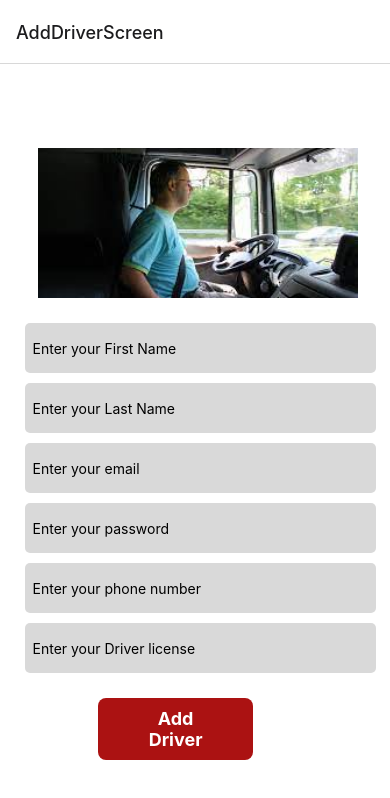
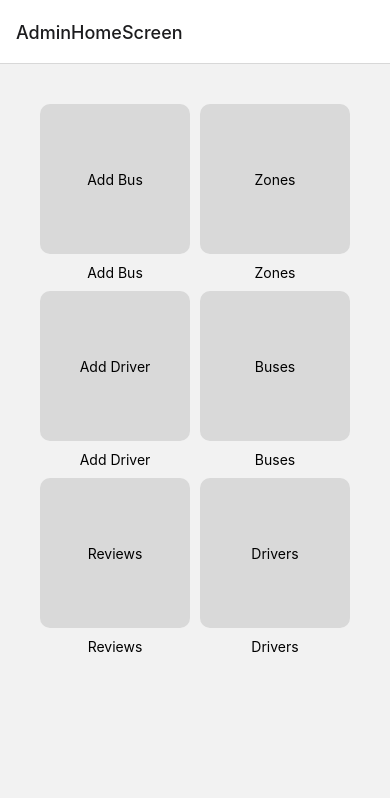
Before and after one commit to zeinshhadi/b-route-app, a React Native app in the folder frontend/: screen / in a window 390 px wide. Shown: the top 798 px of the page. Built offline with nearby package versions, Linux system fonts and the light colour scheme.

Commit message:
Frontend <> Added Dropdown to choose bus

```diff
--- a/frontend/App.js
+++ b/frontend/App.js
@@ -24,7 +24,7 @@ export default function App() {
       <SafeAreaView style={styles.container}>
         <Provider store={store}>
           <NavigationContainer>
-            <Stack.Navigator initialRouteName="AddDriverScreen">
+            <Stack.Navigator initialRouteName="AdminHomeScreen">
               <Stack.Screen name="LogInScreen" component={LoginScreen} options={{ headerShown: false }} />
               <Stack.Screen name="RegisterScreen" component={RegisterScreen} options={{ headerShown: false }} />
               <Stack.Screen name="HomeScreen" component={HomeScreen} options={{ headerShown: false }} />
--- a/frontend/components/grid/CategoryGridTile.js
+++ b/frontend/components/grid/CategoryGridTile.js
@@ -15,7 +15,7 @@ const CategoryGridTile = () => {
             <Text>Add Bus</Text>
           </GridComponent>
           <Text style={styles.titleContainer}>Add Bus</Text>
-          <GridComponent>
+          <GridComponent onPress={() => navigateToScreen("AddDriverScreen")}>
             <Text>Add Driver</Text>
           </GridComponent>
           <Text style={styles.titleContainer}>Add Driver</Text>
--- a/frontend/package.json
+++ b/frontend/package.json
@@ -16,6 +16,7 @@
     "@fortawesome/free-solid-svg-icons": "^6.5.1",
     "@fortawesome/react-native-fontawesome": "^0.3.0",
     "@react-native-async-storage/async-storage": "1.18.2",
+    "@react-native-picker/picker": "^2.6.1",
     "@react-navigation/bottom-tabs": "^6.5.11",
     "@react-navigation/native": "^6.1.9",
     "@react-navigation/native-stack": "^6.9.17",
@@ -26,6 +27,7 @@
     "expo-status-bar": "~1.6.0",
     "react": "18.2.0",
     "react-native": "0.72.6",
+    "react-native-element-dropdown": "^2.10.1",
     "react-native-location": "^2.5.0",
     "react-native-maps": "1.7.1",
     "react-native-ratings": "^8.1.0",
--- a/frontend/screens/adminScreens/AddDriverScreen.js
+++ b/frontend/screens/adminScreens/AddDriverScreen.js
@@ -1,9 +1,22 @@
 import React, { useState } from "react";
-import { Text, View, StyleSheet, TextInput, Pressable, ActivityIndicator, Image } from "react-native";
+import { Text, View, StyleSheet, TextInput, ActivityIndicator, Image, ScrollView } from "react-native";
 import Button from "../../components/common/Button";
 import LogoComponent from "../../components/common/LogoComponent";
 import axios from "axios";
+import { Dropdown } from "react-native-element-dropdown";
 const AddDriverScreen = ({ navigation }) => {
+  const data = [
+    { label: "Item 1", value: "1" },
+    { label: "Item 2", value: "2" },
+    { label: "Item 3", value: "3" },
+    { label: "Item 4", value: "4" },
+    { label: "Item 5", value: "5" },
+    { label: "Item 6", value: "6" },
+    { label: "Item 7", value: "7" },
+    { label: "Item 8", value: "8" },
+  ];
+  const [value, setValue] = useState(null);
+  const [isFocus, setIsFocus] = useState(false);
   const [userData, setUserData] = useState({
     firstName: "",
     lastName: "",
@@ -65,6 +78,7 @@ const AddDriverScreen = ({ navigation }) => {
     // }
   };
   return (
+    <ScrollView>
       <View style={styles.outerContainer}>
         <View style={styles.driverImageContainer}>
           <Image style={styles.driverImage} source={require("../../assets/images/driver.jpg")} />
@@ -108,12 +122,34 @@ const AddDriverScreen = ({ navigation }) => {
               value={userData.driverLicense}
               onChangeText={(text) => handleInputChange("driverLicense", text)}
             />
+            <Dropdown
+              style={[styles.dropdown, isFocus && { borderColor: "blue" }]}
+              placeholderStyle={styles.placeholderStyle}
+              selectedTextStyle={styles.selectedTextStyle}
+              inputSearchStyle={styles.inputSearchStyle}
+              iconStyle={styles.iconStyle}
+              data={data}
+              search
+              maxHeight={300}
+              labelField="label"
+              valueField="value"
+              placeholder={!isFocus ? "Select item" : "..."}
+              searchPlaceholder="Search..."
+              value={value}
+              onFocus={() => setIsFocus(true)}
+              onBlur={() => setIsFocus(false)}
+              onChange={(item) => {
+                setValue(item.value);
+                setIsFocus(false);
+              }}
+            />
           </View>
         </View>
         <Button onPress={handleRegister} disabled={loading}>
           {loading ? <ActivityIndicator size="small" color="white" /> : <Text>Add Driver</Text>}
         </Button>
       </View>
+    </ScrollView>
   );
 };
 
@@ -156,7 +192,41 @@ const styles = StyleSheet.create({
   },
   driverImage: {
     height: 150,
-    width: 320,
-    marginLeft: 5,
+    width: 220,
+    margin: 25,
+    borderRadius: 10,
+  },
+  dropdown: {
+    height: 50,
+    borderColor: "gray",
+    borderWidth: 0.5,
+    borderRadius: 8,
+    paddingHorizontal: 8,
+  },
+  icon: {
+    marginRight: 5,
+  },
+  label: {
+    position: "absolute",
+    backgroundColor: "white",
+    left: 22,
+    top: 8,
+    zIndex: 999,
+    paddingHorizontal: 8,
+    fontSize: 14,
+  },
+  placeholderStyle: {
+    fontSize: 16,
+  },
+  selectedTextStyle: {
+    fontSize: 16,
+  },
+  iconStyle: {
+    width: 20,
+    height: 20,
+  },
+  inputSearchStyle: {
+    height: 40,
+    fontSize: 16,
   },
 });
```
Also changed, not shown: 1 other file (tests, documents, lock files or other folders). Lines whose indentation alone changed are shown as unchanged.
